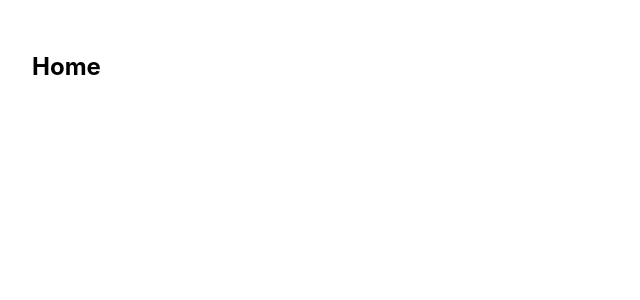
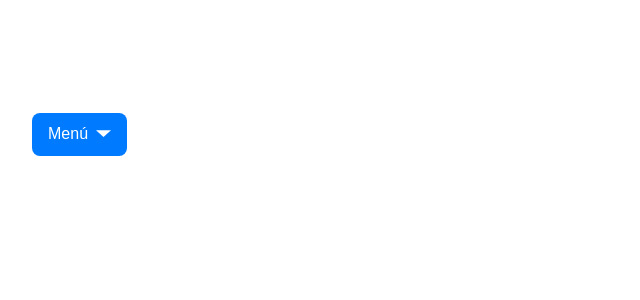
Before and after one commit to Facundo-Lanusse/electronica-digital, a React (Create React App) app in the folder frontend/: page /home in a window 1280 px wide. Shown: the top 300 px of the page, without its empty margins (0-640 px from the left). Built offline with nearby package versions, Linux system fonts and the light colour scheme.

Commit message:
Login y menu bar, solo funciona el Reservar.jsx

```diff
--- a/frontend/package.json
+++ b/frontend/package.json
@@ -8,8 +8,12 @@
     "@testing-library/react": "^16.3.0",
     "@testing-library/user-event": "^13.5.0",
     "axios": "^1.8.4",
+    "framer-motion": "^12.11.3",
+    "jwt-decode": "^4.0.0",
     "react": "^19.1.0",
     "react-dom": "^19.1.0",
+    "react-icons": "^5.5.0",
+    "react-icons-kit": "^2.0.0",
     "react-router-dom": "^6.30.0",
     "react-scripts": "5.0.1",
     "web-vitals": "^2.1.4"
--- a/frontend/src/App.js
+++ b/frontend/src/App.js
@@ -2,6 +2,7 @@ import React from 'react';
 import { BrowserRouter as Router, Routes, Route } from 'react-router-dom';
 import LandingPage from './components/LandingPage';
 import Home from './components/Home';
+import Reservar from './components/Reservar';
 
 function App() {
   return (
@@ -9,6 +10,7 @@ function App() {
         <Routes>
           <Route path="/" element={<LandingPage />} />
           <Route path="/home" element={<Home />} />
+            <Route path="/reservar" element={<Reservar />} />
         </Routes>
       </Router>
   );
--- a/frontend/src/components/Home.jsx
+++ b/frontend/src/components/Home.jsx
@@ -1,10 +1,88 @@
-import React from 'react';
+import React, { useState } from 'react';
+import { motion } from 'framer-motion';
+import '../css/Home.css';
+import { useNavigate } from 'react-router-dom';
+
+
+const itemVariants = {
+    open: {
+        opacity: 1,
+        y: 0,
+        transition: { type: "spring", stiffness: 300, damping: 24 }
+    },
+    closed: {
+        opacity: 0,
+        y: 20,
+        transition: { duration: 0.2 }
+    }
+};
 
 function Home() {
+    const [isOpen, setIsOpen] = useState(false);
+    const navigate = useNavigate();
+
+
     return (
-        <div style={{ padding: '2rem' }}>
-            <h2>Home</h2>
-            <p></p>
+        <div style={{ padding: '2rem', position: 'relative', zIndex: 1 }}>
+
+            <h2 style={{color: 'white'}}>Home</h2>
+
+            <motion.nav
+                initial={false}
+                animate={isOpen ? "open" : "closed"}
+                className="menu"
+            >
+                <motion.button
+                    className="menu-toggle"
+                    whileTap={{ scale: 0.97 }}
+                    onClick={() => setIsOpen(!isOpen)}
+                >
+                    Menú
+                    <motion.div
+                        variants={{
+                            open: { rotate: 180 },
+                            closed: { rotate: 0 }
+                        }}
+                        transition={{ duration: 0.2 }}
+                        style={{ originY: 0.55 }}
+                    >
+                        <svg width="15" height="15" viewBox="0 0 20 20">
+                            <path d="M0 7 L 20 7 L 10 16" fill="white" />
+                        </svg>
+                    </motion.div>
+                </motion.button>
+
+                <motion.ul
+                    className="menu-list"
+                    variants={{
+                        open: {
+                            clipPath: "inset(0% 0% 0% 0% round 10px)",
+                            transition: {
+                                type: "spring",
+                                bounce: 0,
+                                duration: 0.7,
+                                delayChildren: 0.3,
+                                staggerChildren: 0.05
+                            }
+                        },
+                        closed: {
+                            clipPath: "inset(10% 50% 90% 50% round 10px)",
+                            transition: {
+                                type: "spring",
+                                bounce: 0,
+                                duration: 0.3
+                            }
+                        }
+                    }}
+                    style={{pointerEvents: isOpen ? "auto" : "none"}}
+                >
+                    <motion.li variants={itemVariants} onClick={() => navigate('/reservar')}>
+                        Reservar
+                    </motion.li>
+                    <motion.li variants={itemVariants}>Mis Reservas</motion.li>
+                    <motion.li variants={itemVariants}>Perfil</motion.li>
+                </motion.ul>
+            </motion.nav>
         </div>
     );
 }
--- /dev/null
+++ b/frontend/src/components/Reservar.jsx
@@ -0,0 +1,12 @@
+import React from 'react';
+
+function Reservar() {
+    return (
+        <div style={{ padding: '2rem', color: 'black' }}>
+            <h1>Reservar</h1>
+            <p>circulos</p>
+        </div>
+    );
+}
+
+export default Reservar;
--- /dev/null
+++ b/frontend/src/css/Home.css
@@ -0,0 +1,47 @@
+.menu {
+    margin-top: 2rem;
+    width: 200px;
+}
+
+.menu-toggle {
+    background: #007bff;
+    color: white;
+    border: none;
+    padding: 12px 16px;
+    border-radius: 8px;
+    font-size: 16px;
+    cursor: pointer;
+    display: flex;
+    align-items: center;
+    gap: 8px;
+}
+
+.menu-list {
+    list-style: none;
+    padding: 12px;
+    margin: 0;
+    background: #1e293b;
+    color: white;
+    border-radius: 10px;
+    overflow: hidden;
+}
+
+.menu-list li {
+    padding: 10px;
+    border-bottom: 1px solid rgba(255, 255, 255, 0.1);
+    cursor: pointer;
+    transition: background 0.3s;
+}
+
+.menu-list li:hover {
+    background: #334155;
+}
+.background-video {
+    position: fixed;
+    top: 0;
+    left: 0;
+    min-width: 100%;
+    min-height: 100%;
+    object-fit: cover;
+    z-index: -1;
+}
--- a/frontend/src/css/LandingPage.css
+++ b/frontend/src/css/LandingPage.css
@@ -66,7 +66,7 @@ button {
     color: #f3ba03;
 }
 .neutral-tab {
-    color: #000;
+    color: #000000;
 }
 .box-navigation {
     width: 100%;
@@ -110,15 +110,16 @@ button {
 }
 
 .register-container {
-    max-width: 400px;
-    padding: 40px 20px;
+    max-width: 300px;
+    padding: 4px 20px;
     font-family: 'Inter', sans-serif;
     color: black;
     display: flex;
     flex-direction: column;
-    gap: 2px;
+    gap: 0.1px;
     background-color: rgba(255,255,255,0.1);
     border-radius: 20px;
+    margin-top: -390px;
 }
 
 
@@ -127,13 +128,13 @@ button {
     font-weight: 700;
     font-family: 'Plus Jakarta Sans';
     line-height: 1.2;
-    color: black;
+    color: #ffffff;
 }
 
 .register-subtitle {
     margin-top: -11px;
     text-align: left;
-    color: #49454f;
+    color: #ffffff;
     font-size: 14px;
 }
 
@@ -145,7 +146,7 @@ button {
 }
 
 .input-group {
-    background-color: #d9d9d9;
+    background-color: #f5bd00;
     border-radius: 50px;
     padding: 10px 16px;
     display: flex;
@@ -160,7 +161,7 @@ button {
     outline: none;
     flex: 1;
     font-size: 14px;
-    color: #000000;
+    color: #131111;
     font-family: 'Inter';
 }
 
@@ -172,7 +173,7 @@ button {
     width: 100%;
     border: none;
     background-color: #000000;
-    color: white;
+    color: #ffffff;
     border-radius: 50px;
     font-weight: bold;
     font-size: 16px;
@@ -204,7 +205,7 @@ button {
     display: flex;
     align-items: center;
     justify-content: center;
-    border: 1px solid black;
+    border: 1px solid #ffffff;
     border-radius: 50px;
     padding: 8px 12px;
     gap: 5px;
@@ -213,13 +214,13 @@ button {
 .register-footer {
     text-align: center;
     font-size: 14px;
-    color: #49454f;
+    color: #ffffff;
 }
 
 .register-footer .link {
     font-weight: bold;
     cursor: pointer;
-    color: black;
+    color: #d7b700;
 }
 
 .footer-div {
@@ -243,3 +244,22 @@ button {
     padding-left: 110px;
     margin-top: 400px;
 }
+
+.hero-title {
+    color: #FFF;
+    font-family: "Plus Jakarta Sans", sans-serif;
+    line-height: 60px;
+    display: flex;
+    flex-wrap: wrap;
+    gap: 8px;
+}
+
+.hero-title .small {
+    font-size: 24px;
+    font-weight: 700;
+}
+
+.hero-title .big {
+    font-size: 64px;
+    font-weight: 700;
+}
```
Also changed, not shown: frontend/src/components/LandingPage.jsx (+174 -39 lines), 2 other files (tests, documents, lock files or other folders).
